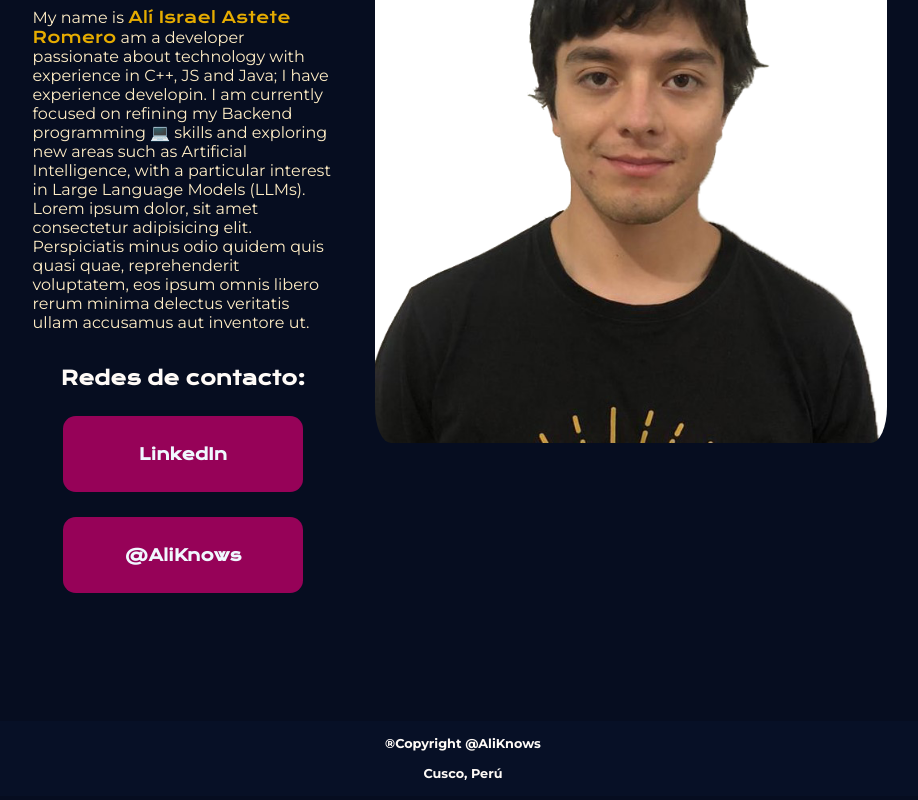
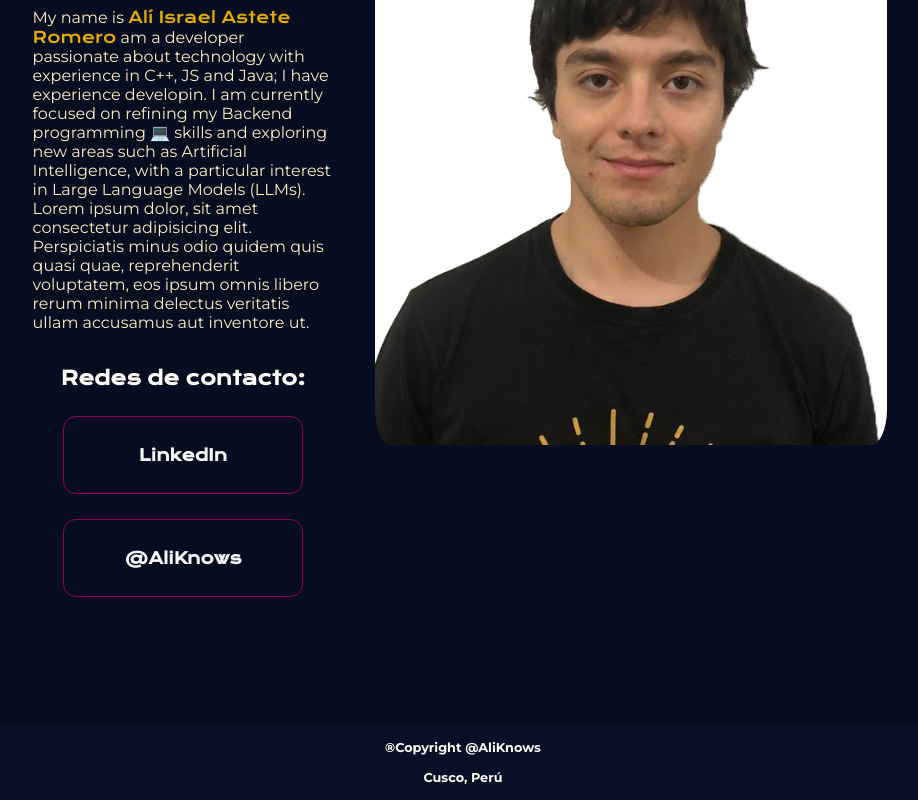
Before and after one commit to AliKnows/PW4, a plain HTML site: page index.html in a window 1280 px wide. Shown: the part 493-1293 px from the top of the page, without its empty margins (177-1095 px from the left). Drawn offline with nearby package versions, Linux system fonts and the light colour scheme.

Commit message:
cambio boton

```diff
--- a/style.css
+++ b/style.css
@@ -113,10 +113,17 @@ a{
     gap:32px;
 }
 
+.titulo_redes{
+    font-family:"Krona One", sans-serif;
+    font-size: 24px;
+
+
+}
 .enlaces_link{
-    padding: 35px 40px;
+    color: #f6f6f6;
+    padding: 35px 35px;
     width: 300px;
-    background-color: #960258;
+    background-color: none;
     text-align: center;
     border-radius: 16px;
     font-family:"Krona One", sans-serif;
@@ -125,7 +132,7 @@ a{
     text-decoration: none;
     margin-left: 30px;
     margin-right: 30px;
-
+    border:2px solid#960258;
 
 
 }
```
